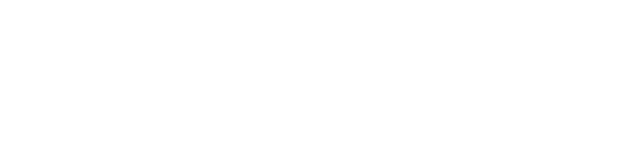
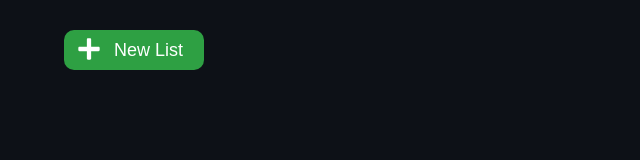
Before and after one commit to anshpoonia/Useful-Projects, a plain HTML site: page NotesOne/index.html in a window 1280 px wide. Shown: the whole page, without its empty margins (0-640 px from the left). Drawn offline with Linux system fonts and the light colour scheme; the site is published under a folder, as on GitHub Pages, so addresses that start at the root find nothing.

Commit message:
Notes One

```diff
--- a/NotesOne/index.html
+++ b/NotesOne/index.html
@@ -1 +1 @@
-<!doctype html><html lang="en"><head><meta charset="utf-8"/><meta name="viewport" content="width=device-width,initial-scale=1"/><link rel="icon" href="icon.svg"><title>Notes One</title><script defer="defer" src="/static/js/main.6487daa3.js"></script><link href="/static/css/main.564e960e.css" rel="stylesheet"></head><body><noscript>You need to enable JavaScript to run this app.</noscript><div id="root"></div></body></html>
+<!doctype html><html lang="en"><head><meta charset="utf-8"/><meta name="viewport" content="width=device-width,initial-scale=1"/><link rel="icon" href="icon.svg"><title>Notes One</title><script defer="defer" src="static/js/main.6487daa3.js"></script><link href="static/css/main.564e960e.css" rel="stylesheet"></head><body><noscript>You need to enable JavaScript to run this app.</noscript><div id="root"></div></body></html>
```
